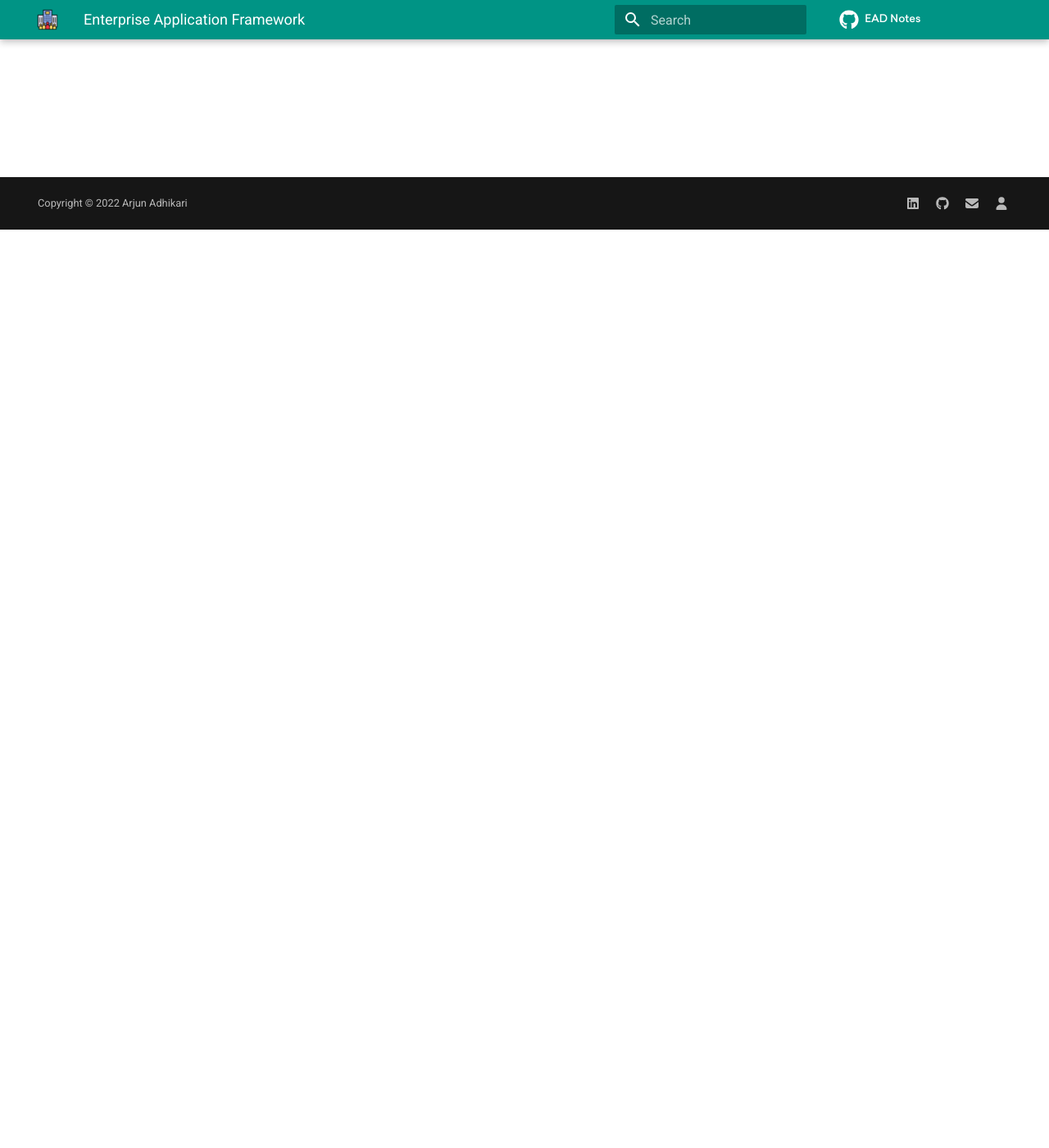
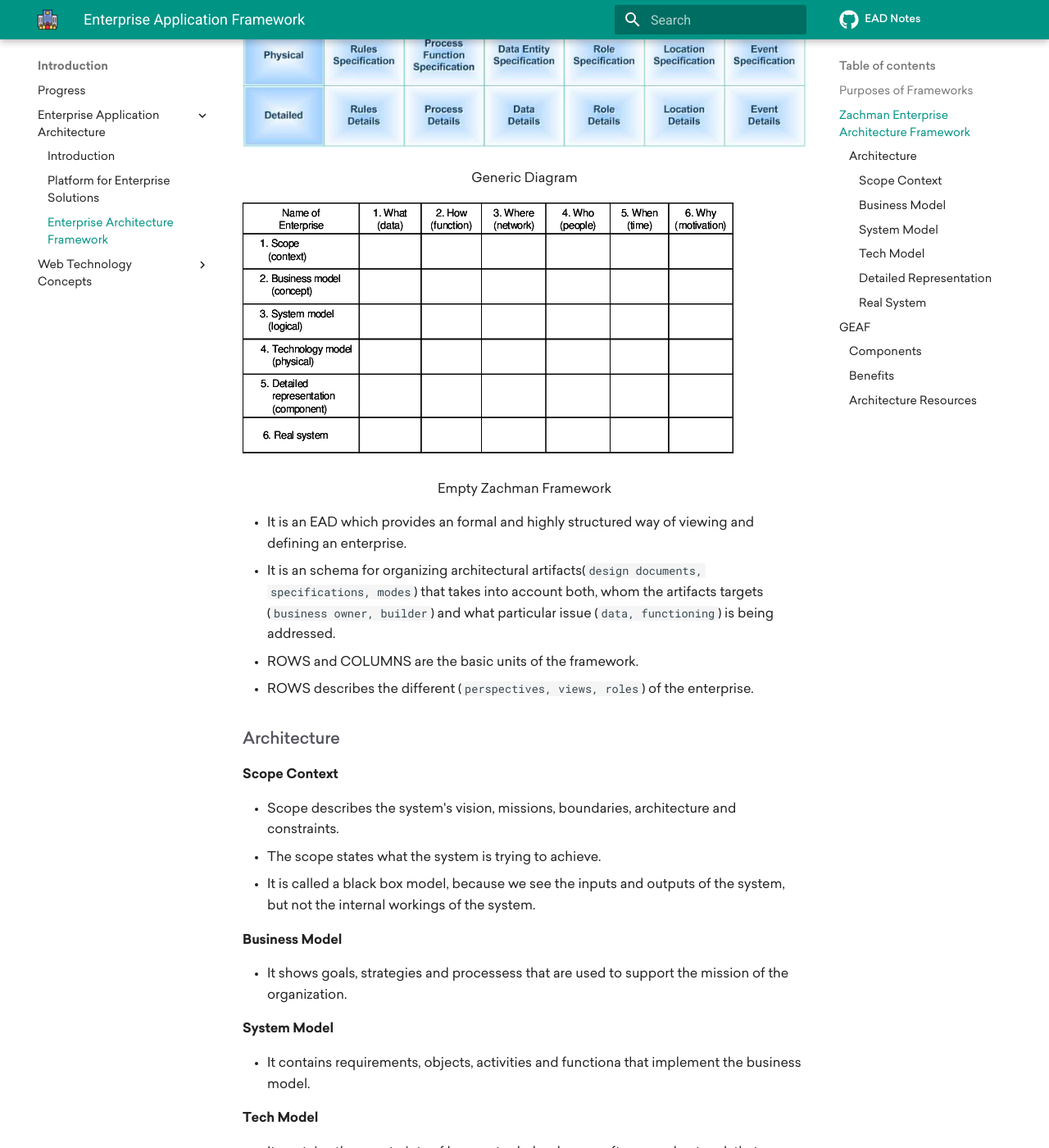
Before and after one commit to theArjun/ead-notes, an MkDocs documentation site: the page built from notes/introduction/enterprise-application-architecture/enterprise-application-framework.md, in a window 1280 px wide and 1400 px high, scrolled down 1120 px. Shown: the whole window at 82% size. Built offline with MkDocs 1.6.1 and Material for MkDocs 9.7.7, drawn with Linux system fonts in a browser that asks for light colours; comment, search, counter and statistics services are not loaded; some of the changed text lies outside the part shown.

Commit message:
Add Framework

```diff
--- a/notes/introduction/enterprise-application-architecture/enterprise-application-framework.md
+++ b/notes/introduction/enterprise-application-architecture/enterprise-application-framework.md
@@ -2,3 +2,81 @@
 title: Enterprise Application Framework
 description: Explains about Enterprise Application Framework - Spring, GEAF, Zachman etc.
 ---
+
+- Frameworks  help people to organize and assess completeness of integrated models of their enterprises.
+- An Architectural Framework gives a skeletal structures that defines suggested architectural artifacts, describes ow those artifacts are related to each other and provides generic definition for what those artifacts might look like.
+
+> How to create and use an enterprise architecture ?
+
+> Principles and practices for creating and using architectural description of the system.
+
+
+## Purposes of Frameworks
+1. Organize integrated models of an enterprise.
+2. Assess completeness of the descriptive representation of an enterprise.
+3. Understand an organization of a system.
+4. Assist in identification and categorization.
+5. Help to manage complexity.
+6. Identify the flow of money in the enterprise.
+7. Provide a communication mechanism.
+
+## Zachman Enterprise Architecture Framework
+![Zachman](../../assets/images/zachman.jpg)
+<p style="text-align:center;">Generic Diagram</p>
+
+![Zachman](../../assets/images/zachman.png)
+<p style="text-align:center;">Empty Zachman Framework</p>
+- It is an EAD which provides an formal and highly structured way of viewing and defining an enterprise.
+- It is an schema for organizing architectural artifacts(`design documents, specifications, modes`) that takes into account both, whom the artifacts targets (`business owner, builder`) and what particular issue (`data, functioning`) is being addressed.
+- ROWS and COLUMNS are the basic units of the framework.
+- ROWS describes the different (`perspectives, views, roles`) of the enterprise.
+
+### Architecture
+#### Scope Context
+- Scope describes the system's vision, missions, boundaries, architecture and constraints.
+- The scope states what the system is trying to achieve.
+- It is called a black box model, because we see the inputs and outputs of the system, but not the internal workings of the system.
+
+#### Business Model
+- It shows goals, strategies and processess that are used to support the mission of the organization.
+
+#### System Model
+- It contains requirements, objects, activities and functiona that implement the business model.
+
+#### Tech Model
+- It contains the constraints of human, tools, hardware, software and network that implements the system model.
+
+#### Detailed Representation
+- It presents individual, independent components that can be allocated to contracters for implementation.
+
+#### Real System
+-  It depicts the operational system under consideration.
+
+
+## GEAF
+- Government Enterprise Architecture Framework
+- It promotes consistency in the government models and its business process, services and infrastructure.
+- It guides our transformation towards coherent (संसक्त) digital governement.
+- It guides an organization transition to work in connected and digital world.
+    - It provides a unifying common language.
+    - Categorizes and describes the business processes and services.
+    - Categorizes and describes the relevant standards and guidelines.
+    - Defines set of refernce models and patterns.
+    - Defines and identifies government business capabilities.
+
+### Components
+1. A layer architecture framework
+2. Reference architectures
+3. Toolkits and Guidelines
+4. GEA Standard Refernce
+
+### Benefits
+1. Helps in to understand your current business.
+2. Identify opportunities for change.
+3. Model your business goals and the capabilities and investments you need to deliver them.
+4. Design a future operating model that is technically and strategically aligned with all of government’s programs and services.
+
+### Architecture Resources
+1. Governance and Maturity Tools
+2. Information: Discovery Process guidelines and templates
+3. Information: Assets Catalogue Template
```
Also changed, not shown: notes/index.md (+3 -3 lines), notes/assets/images/zachman.jpg (added), notes/assets/images/zachman.png (added).
